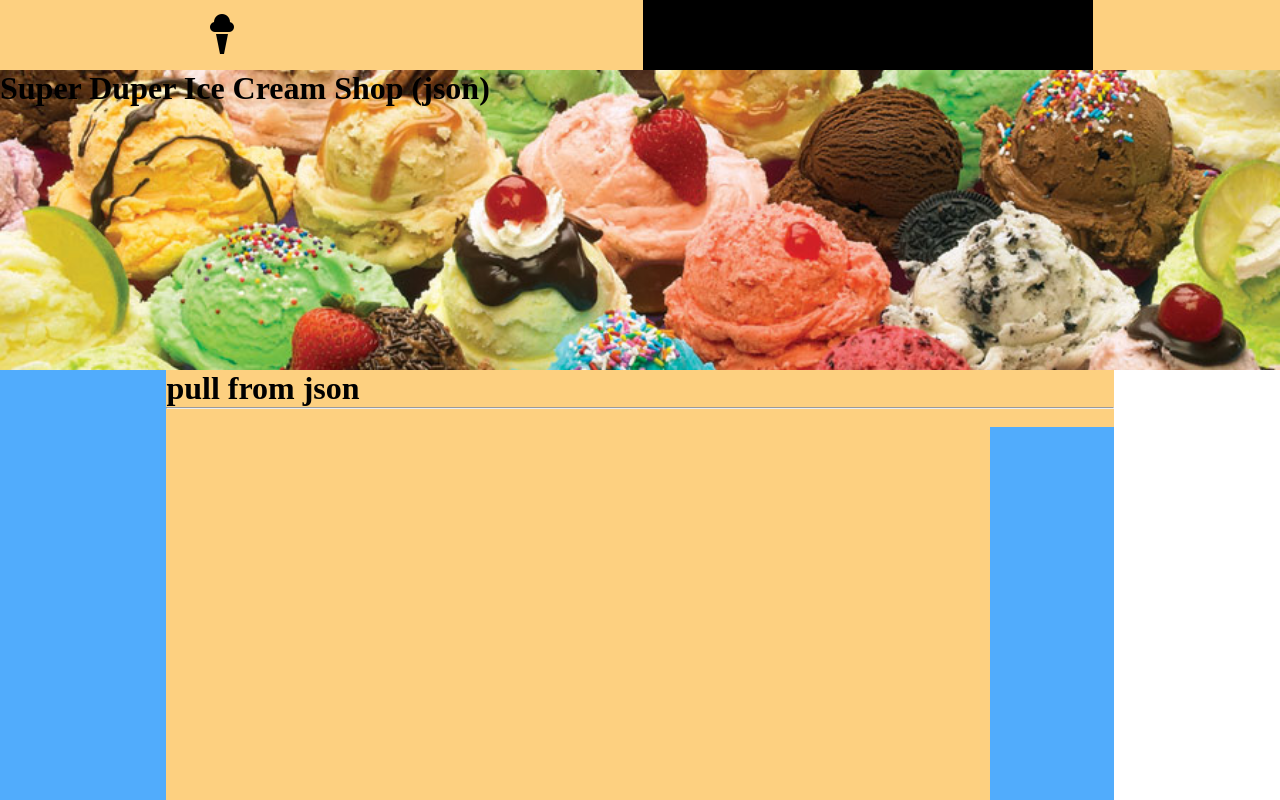
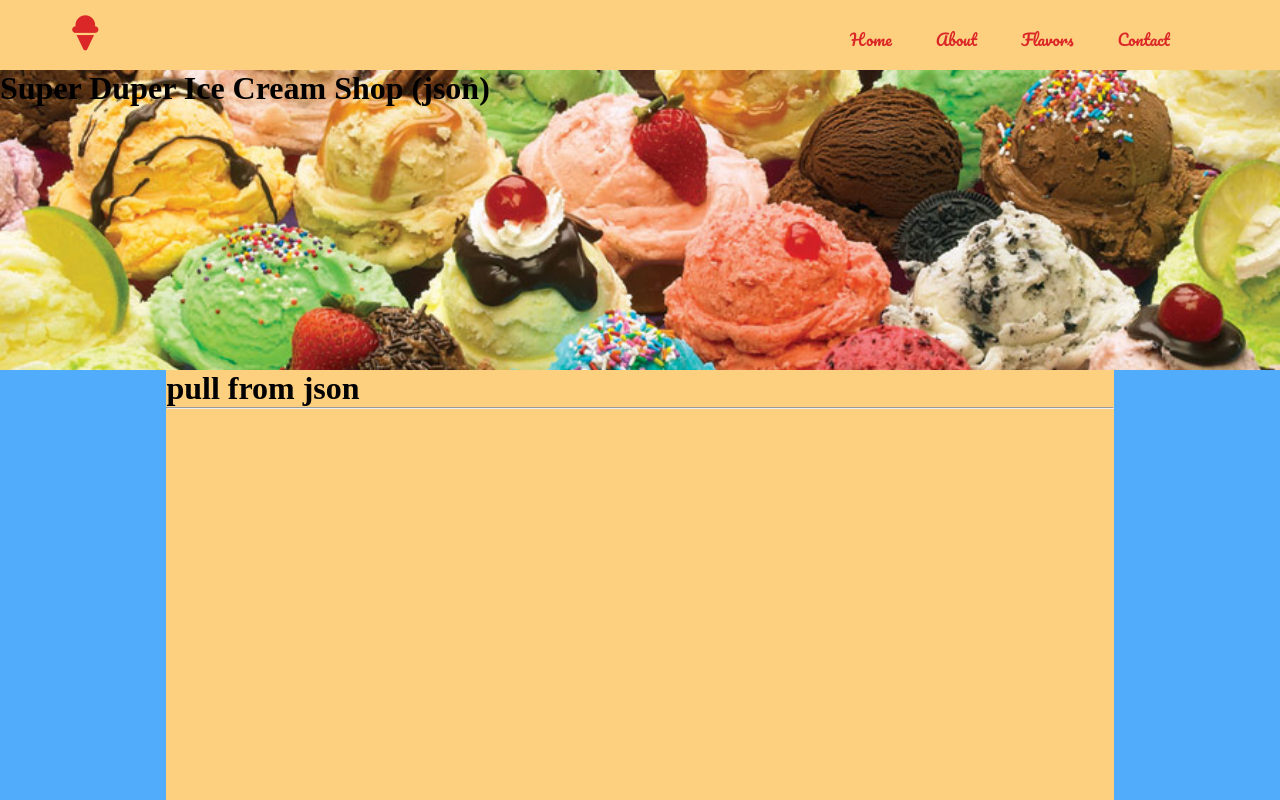
Before and after one commit to arumz/Super-Duper-Ice-Cream, a plain HTML site: page index.html in a window 1280 px wide. Shown: the top 800 px of the page. Drawn offline with nearby package versions, Linux system fonts and the light colour scheme.

Commit message:
trying to get json to work

```diff
--- a/css/main.less
+++ b/css/main.less
@@ -13,18 +13,34 @@ body {
   background-color: @primary;
   display: flex;
   flex-flow: row nowrap;
-  justify-content: space-around;
+  justify-content: space-between;
+}
+.links {
+  position: relative;
+  list-style-type: none;
+  padding: 25px 0px;
+}
+.links li {
+  color: @textColor;
+  text-decoration: none;
+  display: inline-block;
+  padding: 0px 20px;
+}
+.links li a {
+  text-decoration: none;
+  font-family: 'Pacifico', cursive;
 }
 .logo {
   position: center;
-  padding: 10px;
+  padding: 15px 70px;
+  color: @textColor;
+  font-size: 35px;
 }
 .icon-container{
-  width: 80px;
+  width: 350px;
   height: 70px;
 }
 .link-container {
   width: 450px;
   height: 70px;
-  background-color: black;
 }
--- a/index.html
+++ b/index.html
@@ -3,15 +3,22 @@
 <head>
     <meta charset="UTF-8">
     <title>Super Ice Cream Shop</title>
+    <link rel="stylesheet" href="https://use.fontawesome.com/releases/v5.8.1/css/all.css" integrity="sha384-50oBUHEmvpQ+1lW4y57PTFmhCaXp0ML5d60M1M7uH2+nqUivzIebhndOJK28anvf" crossorigin="anonymous">
+    <link href="https://fonts.googleapis.com/css?family=Pacifico" rel="stylesheet">
     <link rel="stylesheet" href = "css/style.css"/>
 </head>
 <body>
     <nav class = "nav-container">
         <div class = "icon-container">
-            <img class = "logo" alt = "logo" src="icon/ice-cream.png"/>
+            <i class="fas fa-ice-cream logo"></i>
         </div>
         <div class = "link-container">
-
+            <ul class = "links">
+                <li><a>Home</a></li>
+                <li><a>About</a></li>
+                <li><a>Flavors</a></li>
+                <li><a>Contact</a></li>
+            </ul>
         </div>
     </nav>
 
@@ -25,11 +32,18 @@
             <h1>pull from json</h1>
             <hr>
             <div class = "main-content">
-                <img src=""
+                <img src=""/>
             </div>
         </div>
         <div class = "sidebar-right sidebar"></div>
     </div>
 
+    <script
+            src="https://code.jquery.com/jquery-3.4.0.min.js"
+            integrity="sha256-BJeo0qm959uMBGb65z40ejJYGSgR7REI4+CW1fNKwOg="
+            crossorigin="anonymous">
+
+    </script>
+    <script src = "js/script.js" type="text/javascript"></script>
 </body>
 </html>
--- /dev/null
+++ b/js/script.js
@@ -0,0 +1,3 @@
+$.getJSON('./json/data.json', function(data){
+    console.log(data);
+});
--- /dev/null
+++ b/json/data.json
@@ -0,0 +1,27 @@
+{
+  "header": "Super Duper Ice Cream Shop",
+  "tagline": "Where ice cream is super!",
+  "about": "Super duper Ice Cream is the best ic cream in the world. Founded in 2019, Manthaniel Icereamo wanted ice cream to be super all the time. He used the same stuff that makes rubber duckies cry to make it taste so good.",
+  "flavors": [
+    {
+      "flavor":"Blue",
+      "image": "icecream1.jpg",
+      "cost": 2.99
+    },
+    {
+      "flavor":"Chocolate",
+      "image": "icecream2.jpg",
+      "cost": 1.99
+    },
+    {
+      "flavor":"Vanilla",
+      "image": "icecream3.jpg",
+      "cost": 1.99
+    },
+    {
+      "flavor":"The Trio",
+      "image": "icecream4.jpg",
+      "cost": 3.99
+    }
+  ]
+}
```
Also changed, not shown: css/style.css, package-lock.json (added), 1 other file.
